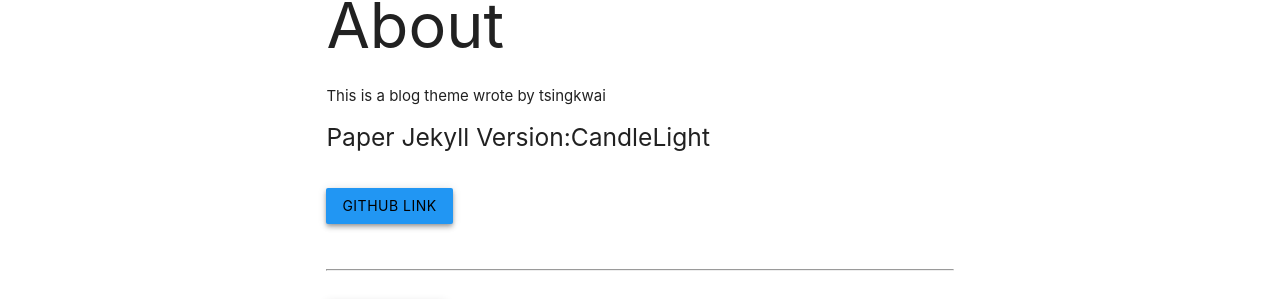
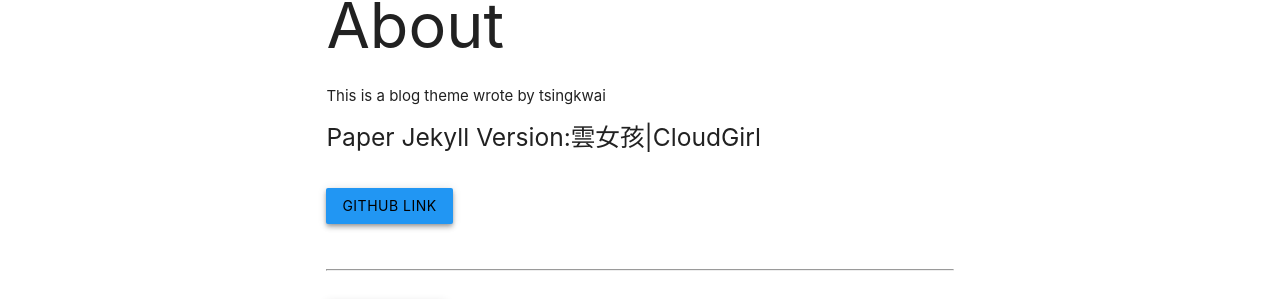
Before and after one commit to kwaitsing/paper-jekyll, a Jekyll site: the page built from pages/about.md, in a window 1280 px wide. Shown: the part 138-437 px from the top of the page. Built offline with Jekyll 4.4.1, drawn with Linux system fonts in a browser that asks for light colours; some web fonts are replaced.

Commit message:
2021-11-27_06:54:34

```diff
--- a/pages/about.md
+++ b/pages/about.md
@@ -5,6 +5,6 @@ permalink: /pages/about
 ---
 This is a blog theme wrote by tsingkwai
 <br>
-<h5>Paper Jekyll Version:CandleLight</h5>
+<h5>Paper Jekyll Version:雲女孩|CloudGirl</h5>
 <br>
 <a href="https://github.com/happyeggchen/paper-jekyll" class="waves-effect waves-light btn {{ site.css }} black-text z-depth-2">Github Link</a>
```
Also changed, not shown: 1 other file.
